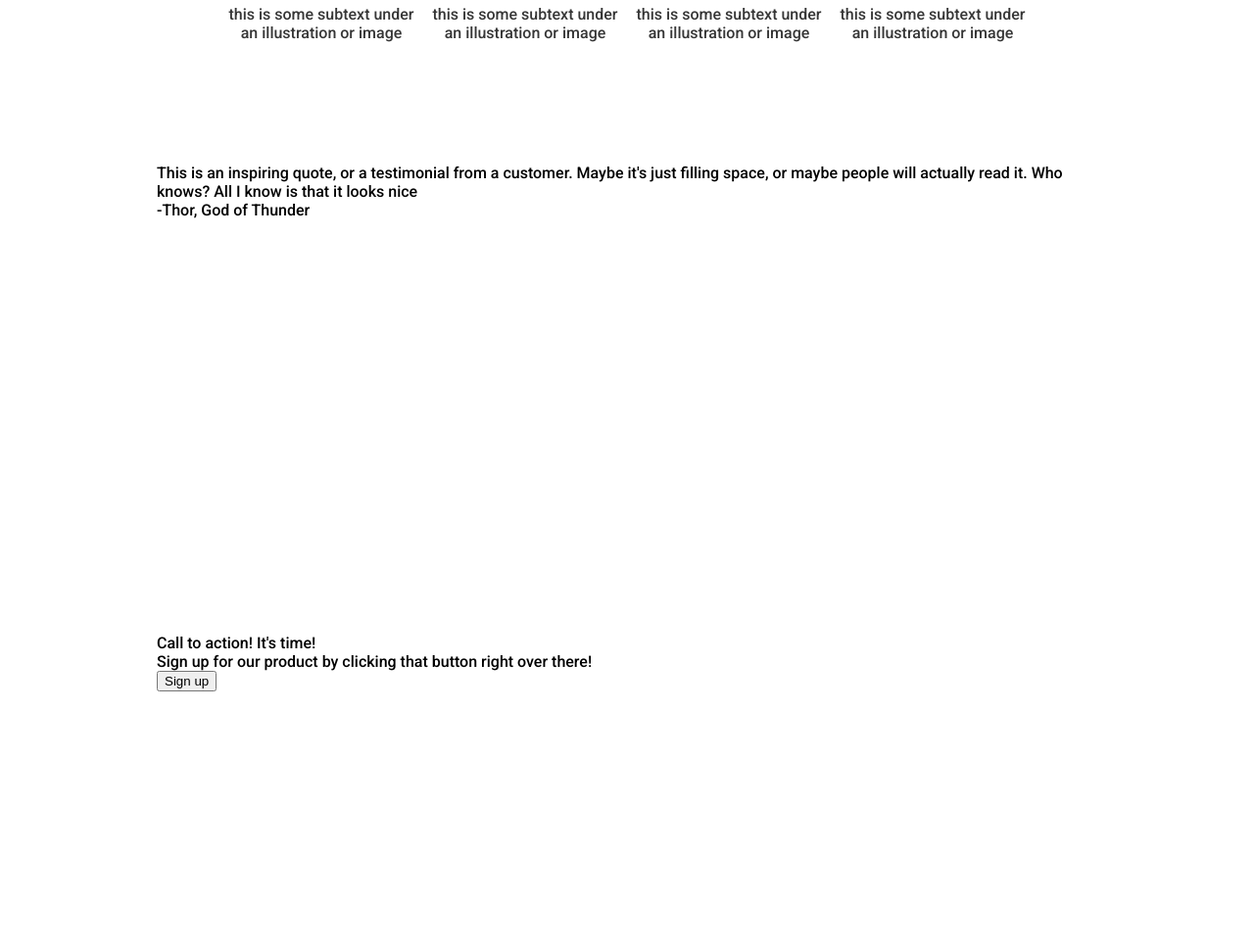
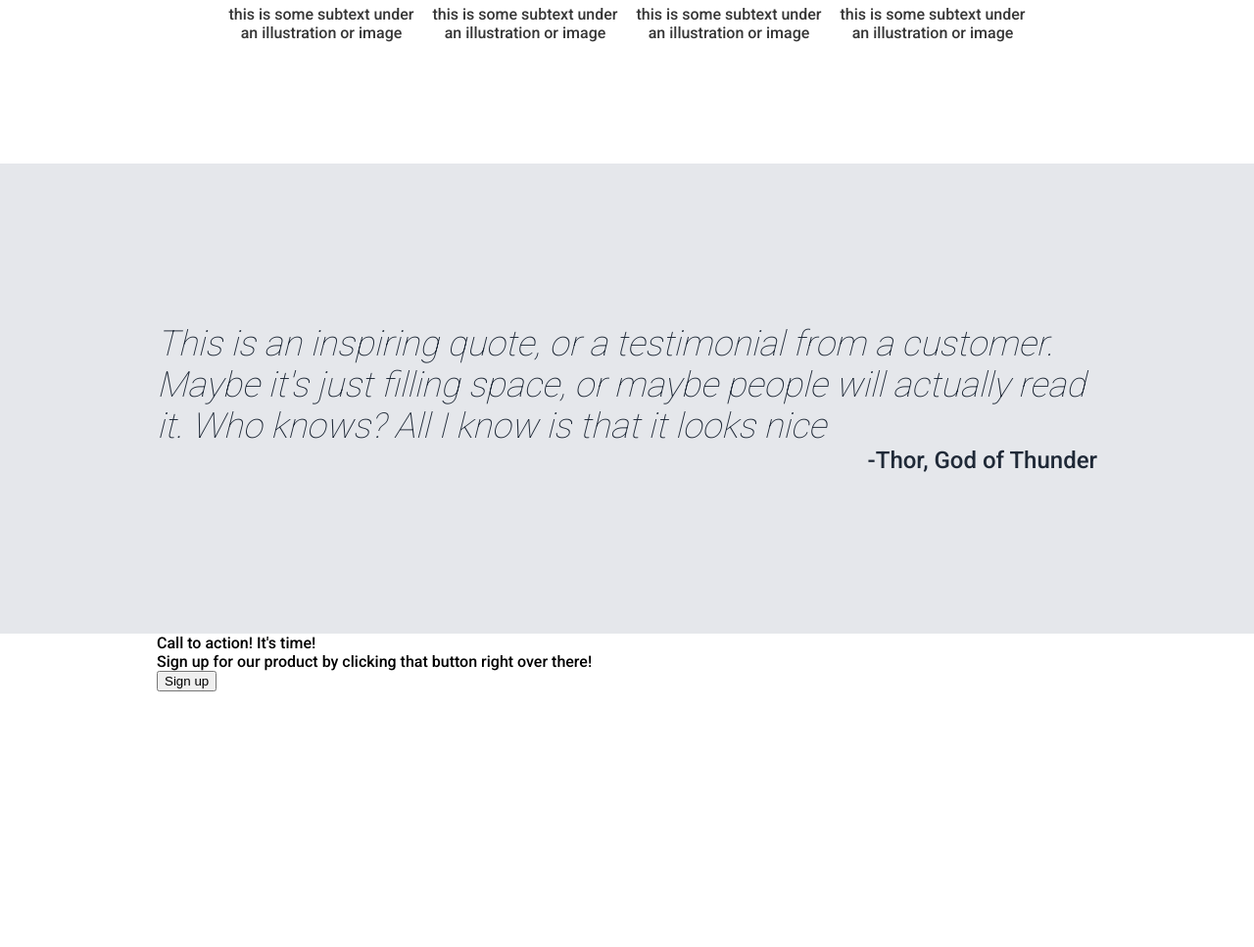
Before and after one commit to daveit86/odin-landingpage, a plain HTML site: page index.html in a window 1280 px wide. Shown: the part 853-1820 px from the top of the page at 98% size. Drawn offline with Linux system fonts and the light colour scheme.

Commit message:
Adds style to section3

```diff
--- a/style.css
+++ b/style.css
@@ -118,3 +118,21 @@ body{
 .randomSubtext-box .text{
     color: rgb(54, 54, 54);;
 }
+
+#section3{
+    justify-content: center;
+    align-items: center;
+    background-color: #E5E7EB;
+    color:#1F2937;
+}
+
+#quote .text{
+    font-size:36px;
+    font-style: italic;
+    font-weight: lighter;
+}
+
+#quote .author{
+    font-size: 1.5em;
+    text-align: right;
+}
```
